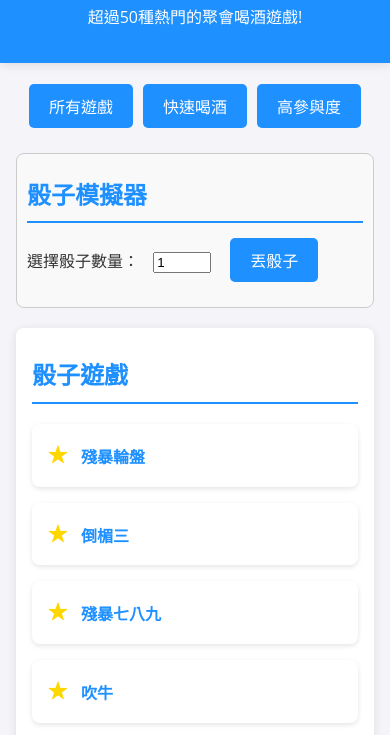
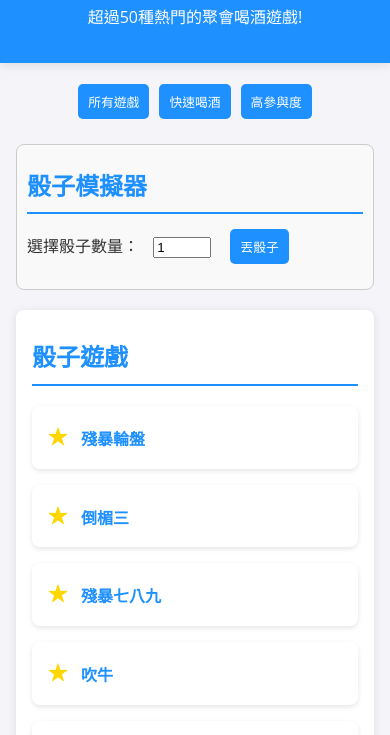
Before and after one commit to jacky88927/drinking-games, a plain HTML site: page index.html in a window 390 px wide. Shown: the part 86-821 px from the top of the page. Drawn offline with Linux system fonts and the light colour scheme.

Commit message:
Update styles.css

```diff
--- a/styles.css
+++ b/styles.css
@@ -188,12 +188,19 @@ a {
     background-color: #1E90FF;
     border: none;
     color: white;
-    padding: 10px 20px;
+    padding: 8px 15px; /* 調整內邊距 */
     margin: 5px;
     border-radius: 5px;
     cursor: pointer;
-    font-size: 1em;
+    font-size: 0.9em; /* 調整字體大小 */
     transition: background-color 0.3s ease, transform 0.2s;
+}
+
+@media (max-width: 600px) {
+    .filter-btn {
+        font-size: 0.8em; /* 手機上更小的字體大小 */
+        padding: 8px 10px; /* 手機上更小的內邊距 */
+    }
 }
 
 .filter-btn:hover {
```
